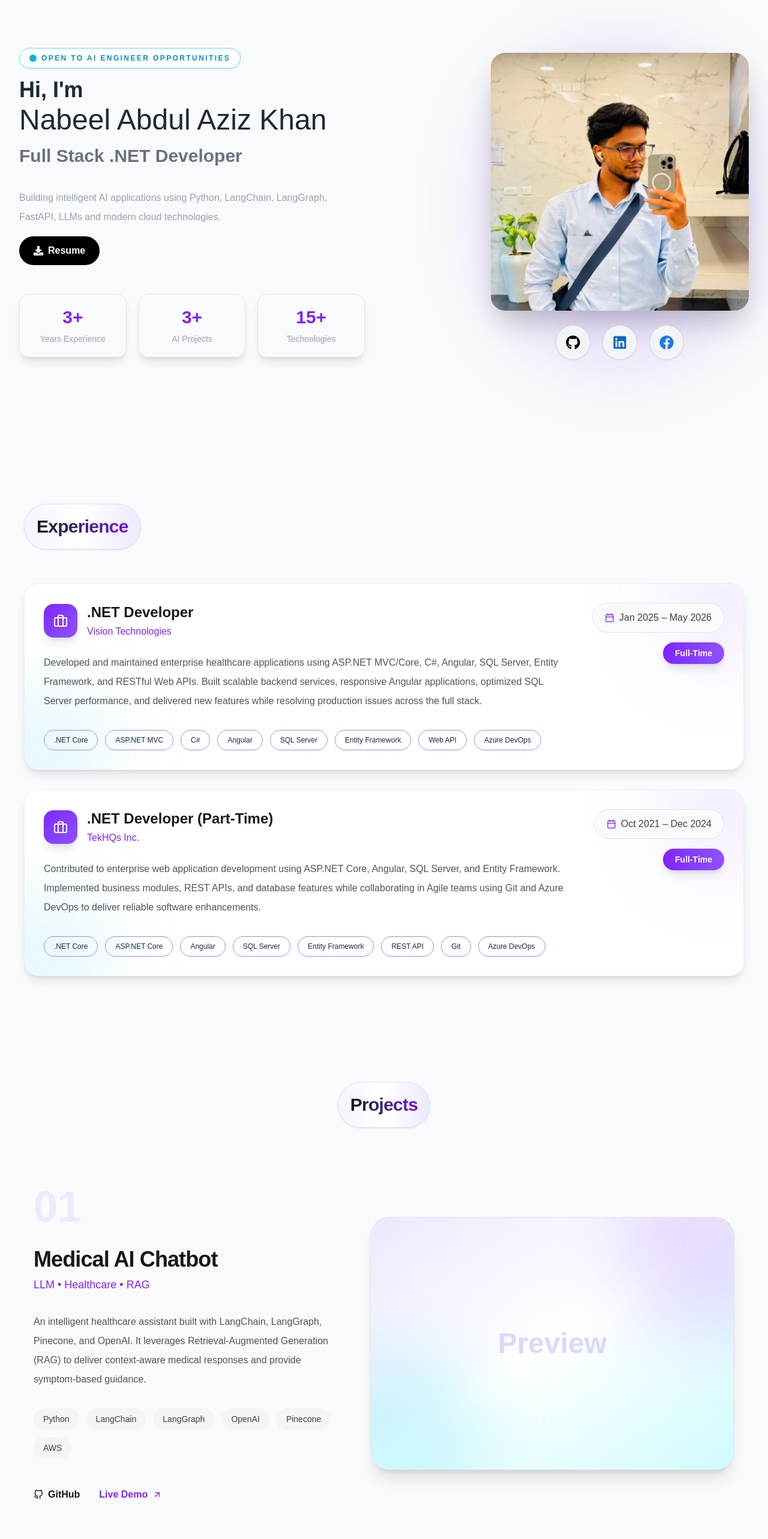
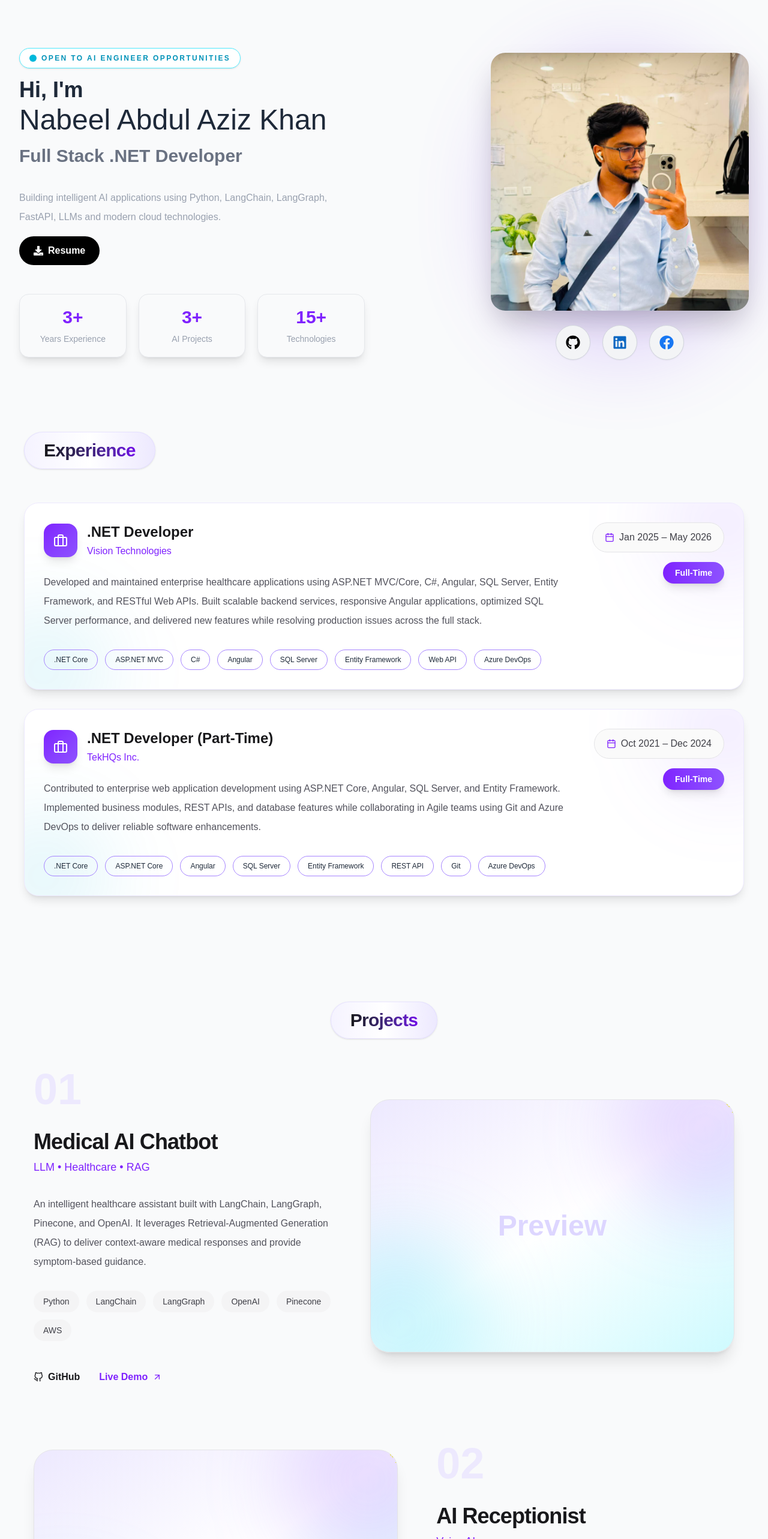
Before and after one commit to Nabeel1001/portfolio2026, a React (Vite) app: page / in a window 1280 px wide. Shown: the top 2566 px of the page at 60% size. Built offline with nearby package versions, Linux system fonts and the light colour scheme.

Commit message:
UI fixed

```diff
--- a/index.html
+++ b/index.html
@@ -4,7 +4,7 @@
     <meta charset="UTF-8" />
     <link rel="icon" type="image/svg+xml" href="/favicon.svg" />
     <meta name="viewport" content="width=device-width, initial-scale=1.0" />
-    <title>portfolio2026</title>
+    <title>Portfolio2026</title>
   </head>
   <body>
     <div id="root"></div>
--- a/src/components/Contact/Contact.jsx
+++ b/src/components/Contact/Contact.jsx
@@ -5,13 +5,13 @@ export const Contact = () => {
   return (
     <section
       id="contact"
-      className="mx-auto max-w-5xl px-6 py-24"
+      className="mx-auto max-w-5xl md:px-6 py-12 md:py-12"
     >
       <div className="flex justify-center">
         <SectionHeading title="Contact" />
       </div>
 
-      <div className="mt-16 rounded-[36px] border border-zinc-200 bg-gradient-to-br from-white via-violet-50/30 to-white px-10 py-20 text-center shadow-sm">
+      <div className="mt-8 md:mt-10 rounded-[36px] border border-zinc-200 bg-gradient-to-br from-white via-violet-50/30 to-white px-10 py-20 text-center shadow-sm">
 
         <p className="text-sm font-semibold uppercase tracking-[0.3em] text-violet-600">
           Let's Work Together
--- a/src/components/Education/Education.jsx
+++ b/src/components/Education/Education.jsx
@@ -7,7 +7,7 @@ export const Education = () => {
     return (
         <section
             id="education"
-            className="py-20 pt-10  px-2"
+            className="py-16 pt-10  px-2"
         >
             <div className="mx-auto max-w">
                 <div className="flex flex-col items-center justify-center">
--- a/src/components/Hero/Hero.jsx
+++ b/src/components/Hero/Hero.jsx
@@ -7,14 +7,13 @@ const Hero = () => {
   return (
     <section
       id="home"
-      className="min-h-screen flex  pt-20"
+      className="sm:mb-20 flex  pt-10 md:pt-20"
     >
       <Container>
         <div className="grid lg:grid-cols-2 gap-16 ">
           <HeroContent />
           <HeroImage />
         </div>
-        {/* <Experience /> */}
       </Container>
     </section>
   );
--- a/src/components/Hero/HeroContent.jsx
+++ b/src/components/Hero/HeroContent.jsx
@@ -64,7 +64,9 @@ const HeroContent = () => {
 
             </div>
 
-            <HeroStats />
+            <div className="hidden md:block">
+                <HeroStats />
+            </div>
 
         </div>
     );
--- a/src/components/Projects/ProjectShowcase.jsx
+++ b/src/components/Projects/ProjectShowcase.jsx
@@ -13,7 +13,7 @@ export const ProjectShowcase = ({
 }) => {
   return (
     <section
-      className={`grid items-center gap-16 py-24 ${
+      className={`grid items-center gap-16 py-12 ${
         reverse ? "lg:grid-cols-[1.1fr_0.9fr]" : "lg:grid-cols-[0.9fr_1.1fr]"
       }`}
     >
--- a/src/components/Projects/Projects.jsx
+++ b/src/components/Projects/Projects.jsx
@@ -5,7 +5,7 @@ export const Projects = () => {
     return (
         <section
             id="projects"
-            className="mx-auto max-w-7xl px-6 py-24"
+            className="mx-auto max-w-7xl md:px-6 py-12 md:py-24"
         >
 
             <div className="flex flex-col items-center justify-center">
--- a/src/components/SectionHeading.jsx
+++ b/src/components/SectionHeading.jsx
@@ -1,9 +1,11 @@
-export const SectionHeading = ({ title }) => {
-    return (
-        <div className="inline-flex items-center rounded-full border border-violet-200/60 bg-gradient-to-r from-violet-50 via-white to-violet-100 px-5 py-3.5 shadow-sm backdrop-blur-sm">
-            <h1 className="leading-none py-2 text-2xl md:text-3xl font-bold tracking-tight bg-gradient-to-r from-zinc-900 to-violet-700 bg-clip-text text-transparent">
-                {title}
-            </h1>
-        </div>
-    );
-}
+export const SectionHeading = ({ title, className = "" }) => {
+  return (
+    <div
+      className={`inline-flex items-center rounded-full border border-violet-200/60 bg-gradient-to-r from-violet-50 via-white to-violet-100 px-8 py-2 shadow-sm backdrop-blur-sm ${className}`}
+    >
+      <h1 className="bg-gradient-to-r from-zinc-900 to-violet-700 bg-clip-text py-1 text-2xl font-bold tracking-tight text-transparent md:text-3xl">
+        {title}
+      </h1>
+    </div>
+  );
+};
--- a/src/components/Skills/Skills.jsx
+++ b/src/components/Skills/Skills.jsx
@@ -63,10 +63,13 @@ export const Skills = () => {
     return (
         <section
             id="skills"
-      className="mx-auto max-w-7xl px-6 py-24"
+            className="mx-auto max-w-7xl px-6 py-12 md:py-24"
         >
             <div className="flex justify-center">
-        <SectionHeading title="Skills" />
+                <SectionHeading
+                    title="Skills"
+                    className="px-12 py-1.5"
+                />
             </div>
 
             {/* Filters */}
@@ -76,8 +79,7 @@ export const Skills = () => {
                         key={category}
                         onClick={() => setActive(category)}
                         className={`rounded-full px-5 py-2.5 text-sm font-semibold transition-all duration-300
-              ${
-                active === category
+              ${active === category
                                 ? "bg-violet-600 text-white shadow-lg"
                                 : "border border-zinc-200 bg-white text-zinc-600 hover:border-violet-300 hover:text-violet-600"
                             }`}
--- a/src/pages/Home.jsx
+++ b/src/pages/Home.jsx
@@ -18,7 +18,6 @@ const Home = () => {
         id="home" className="min-h-screen flex"
       >
         <Container>
-
           <Experience />
           <Projects />
           <Education />
```
Lines whose indentation alone changed are shown as unchanged.
